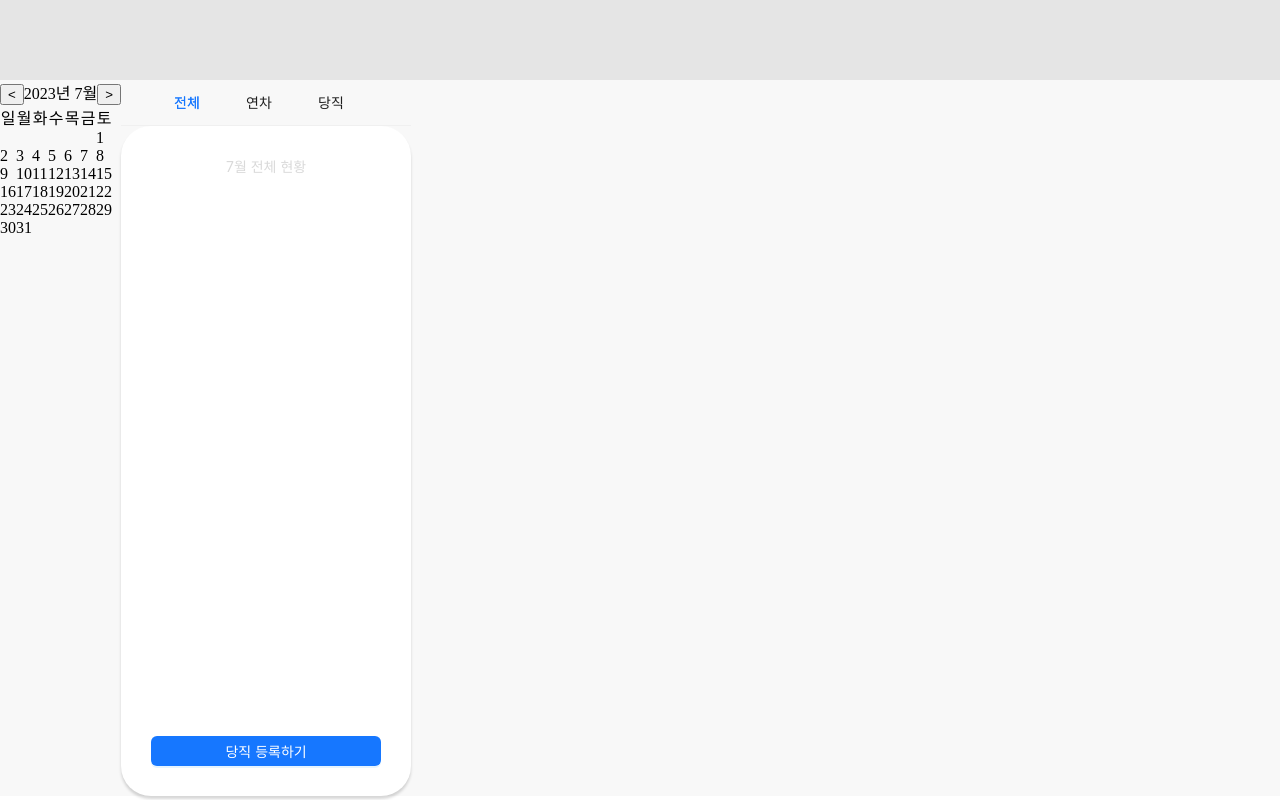
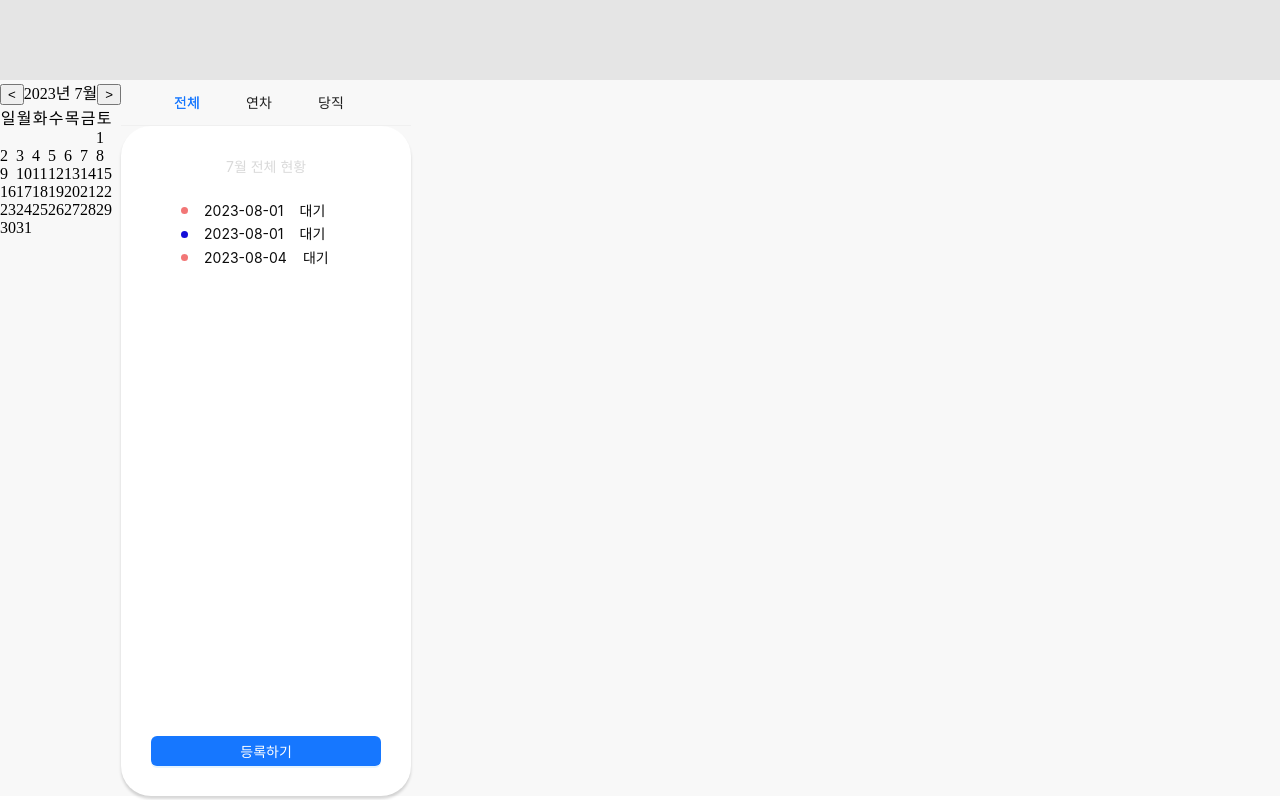
Before and after one commit to FAST-MINI-TEAM1/client, a Next.js app: page /employee in a window 1280 px wide. Built offline with nearby package versions, Linux system fonts and the light colour scheme.

Commit message:
chore: :wrench: employee table 수정

```diff
--- a/components/employee/EmployeeTable.tsx
+++ b/components/employee/EmployeeTable.tsx
@@ -1,27 +1,31 @@
-import EmployeeDutyModalForm from "@components/employee/EmployeeDutyModalForm"
-import React, { useState } from 'react'
-import { Space, Tabs, Button } from 'antd'
-import type { TabsProps } from 'antd';
+import EmployeeDutyModalForm from "@components/employee/EmployeeDutyModalForm";
+import React, { useState } from "react";
+import { Space, Tabs, Button } from "antd";
+import type { TabsProps } from "antd";
 import styled from "styled-components";
+import SelectModal from "@components/employee/SelectModal";
 
-interface selectedTapProps {selectedTap:string
-  toggle?:boolean
+interface selectedTapProps {
+  selectedTap: string;
+  toggle?: boolean;
+  setToggle?: React.Dispatch<React.SetStateAction<boolean>>;
 }
 
 interface Idatas {
-  id: number,
-    empName: string,
-    createdAt: string,
-    orderType: string,
-    status: string,
-    startDate: string,
-    endDate: string,
-    reason: string,
-    category: string,
-    etc: "특이사항입니다",
+  id: number;
+  empName: string;
+  createdAt: string;
+  orderType: string;
+  status: string;
+  startDate: string;
+  endDate: string;
+  reason: string;
+  category: string;
+  etc: "특이사항입니다";
 }
-function EmployeeTable({selectedTap,toggle}:selectedTapProps) {
-  const datas = [ {
+function EmployeeTable({ selectedTap, toggle }: selectedTapProps) {
+  const datas = [
+    {
       id: 1,
       empName: "홍길동",
       createdAt: "2023-07-27",
@@ -32,7 +36,8 @@ function EmployeeTable({selectedTap,toggle}:selectedTapProps) {
       reason: "이유입니다",
       category: "경조사",
       etc: "특이사항입니다",
-  },{
+    },
+    {
       id: 2,
       empName: "홍길동",
       createdAt: "2023-07-28",
@@ -43,7 +48,8 @@ function EmployeeTable({selectedTap,toggle}:selectedTapProps) {
       reason: "이유입니다",
       category: "경조사",
       etc: "특이사항입니다",
-  },{
+    },
+    {
       id: 3,
       empName: "홍길동",
       createdAt: "2023-07-28",
@@ -54,26 +60,70 @@ function EmployeeTable({selectedTap,toggle}:selectedTapProps) {
       reason: "이유입니다",
       category: "경조사",
       etc: "특이사항입니다",
-  }]
+    },
+  ];
 
   return (
     <>
-      <EmployeeDutyTable> {selectedTap == '전체'? <h1>7월 전체 현황</h1> : selectedTap == '연차' ? <h1>7월 연차 현황</h1> : <h1>7월 당직 현황</h1>}
+      <EmployeeDutyTable>
+        {" "}
+        {selectedTap == "전체" ? (
+          <h1>7월 전체 현황</h1>
+        ) : selectedTap == "연차" ? (
+          <h1>7월 연차 현황</h1>
+        ) : (
+          <h1>7월 당직 현황</h1>
+        )}
+        {selectedTap == "전체" ? (
           <ul>
-      {datas.filter(
-        (data) =>{
-          if(selectedTap == '연차'){return data.orderType == '연차'}
-          if(selectedTap == '당직'){return data.orderType == '당직'}
-        }
-        ).map((data)=>{return(<Employeedata key={data.empName}><Space direction="horizontal" size="middle">
-        {data.orderType ==='당직' ? <DutyIcon/> : <AnnualIcon/> }
+            {datas.map((data) => {
+              return (
+                <Employeedata key={data.empName}>
+                  <Space direction="horizontal" size="middle">
+                    {data.orderType === "당직" ? <DutyIcon /> : <AnnualIcon />}
                     <DutyInfo>{data.startDate}</DutyInfo>
                     <DutyInfo>{data.status}</DutyInfo>
-      </Space></Employeedata>)})} </ul>
-      <EmployeeDutyModalForm toggle = {toggle}/>
+                  </Space>
+                </Employeedata>
+              );
+            })}{" "}
+          </ul>
+        ) : (
+          <ul>
+            {datas
+              .filter((data) => {
+                if (selectedTap == "연차") {
+                  return data.orderType == "연차";
+                }
+                if (selectedTap == "당직") {
+                  return data.orderType == "당직";
+                }
+              })
+              .map((data) => {
+                return (
+                  <Employeedata key={data.empName}>
+                    <Space direction="horizontal" size="middle">
+                      {data.orderType === "당직" ? (
+                        <DutyIcon />
+                      ) : (
+                        <AnnualIcon />
+                      )}
+                      <DutyInfo>{data.startDate}</DutyInfo>
+                      <DutyInfo>{data.status}</DutyInfo>
+                    </Space>
+                  </Employeedata>
+                );
+              })}{" "}
+          </ul>
+        )}
+        {selectedTap == "전체" ? (
+          <SelectModal />
+        ) : (
+          <EmployeeDutyModalForm toggle={toggle} />
+        )}
       </EmployeeDutyTable>
     </>
-  )
+  );
 }
 
 const EmployeeDutyTable = styled.div`
@@ -85,31 +135,31 @@ padding: 30px;
   box-shadow: 0px 3px 3px 0px rgba(0, 0, 0, 0.16);
   display: flex;
   flex-direction: column;
-h1{
+  h1 {
     text-align: center;
     margin-bottom: 20px;
   }
-ul{
+  ul {
     height: 580px;
   }
-`
+`;
 const DutyIcon = styled.div`
   width: 7px;
-height:7px;
+  height: 7px;
   border-radius: 50px;
   background-color: rgba(19, 13, 216, 1);
-`
+`;
 const AnnualIcon = styled.div`
   width: 7px;
-height:7px;
+  height: 7px;
   border-radius: 50px;
   background-color: rgba(242, 118, 118, 1);
-`
+`;
 const DutyInfo = styled.div`
-color:rgba(12, 12, 12, 1);
-`
+  color: rgba(12, 12, 12, 1);
+`;
 const Employeedata = styled.div`
-margin: 0 30px ;
-`
+  margin: 0 30px;
+`;
 
-export default EmployeeTable
+export default EmployeeTable;
--- /dev/null
+++ b/components/employee/SelectModal.tsx
@@ -0,0 +1,58 @@
+import { useState } from "react";
+import { Button, Drawer } from "antd";
+import EmployeeDutyModalForm from "@components/employee/EmployeeDutyModalForm";
+import styled from "styled-components";
+
+interface Iprops {
+  toggle?: boolean;
+}
+
+function SelectModal({ toggle }: Iprops) {
+  const [open, setOpen] = useState(false);
+
+  const showDrawer = () => {
+    setOpen(true);
+  };
+
+  const onClose = () => {
+    setOpen(false);
+  };
+
+  const containerStyle: React.CSSProperties = {
+    position: "relative",
+    height: "50px",
+    overflow: "hidden",
+    textAlign: "center",
+    // background: "red",
+    // border: "1px solid red",
+    // borderRadius: "20px",
+  };
+
+  return (
+    <>
+      <Button type="primary" onClick={showDrawer}>
+        등록하기
+      </Button>
+      <StyledDrawer
+        placement="bottom"
+        closable={false}
+        onClose={onClose}
+        open={open}
+        getContainer={false}
+        style={{ color: "aqua" }}
+      >
+        <EmployeeDutyModalForm toggle={toggle} />
+        <EmployeeDutyModalForm toggle={!toggle} />
+      </StyledDrawer>
+    </>
+  );
+}
+
+const StyledDrawer = styled(Drawer)`
+  margin: 20px 0;
+  height: 400px;
+  background-color: red;
+  color: red;
+`;
+
+export default SelectModal;
```
Also changed, not shown: components/common/DataTabel.tsx (+9 -1 lines), components/employee/EmployeeDutyModalForm.tsx (+9 -6 lines). Lines whose indentation alone changed are shown as unchanged.
